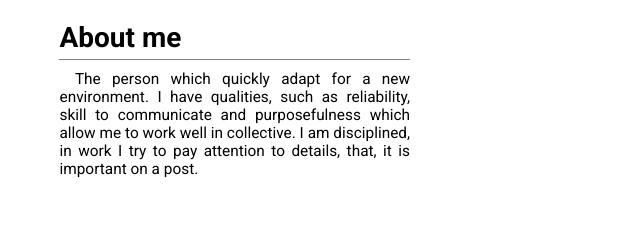
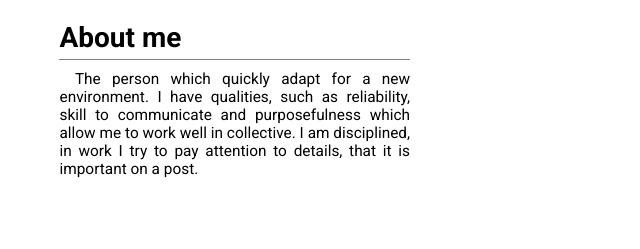
Before and after one commit to spacedepo/spacedepo.github.io, a plain HTML site: page index.html in a window 1280 px wide. Shown: the part 216-465 px from the top of the page, 564-1204 px from the left. Drawn offline with Linux system fonts and the light colour scheme.

Commit message:
Update index.html

```diff
--- a/index.html
+++ b/index.html
@@ -48,7 +48,7 @@
                     <p>
                         The person which quickly adapt for a new environment. I have qualities, such as reliability,
                         skill to communicate and purposefulness which allow me to work well in collective. I am
-                        disciplined, in work I try to pay attention to details, that, it is important on a post.
+                        disciplined, in work I try to pay attention to details, that it is important on a post.
                     </p>
                 </div>
             </div>
```
